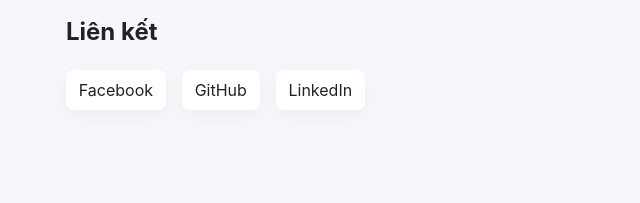
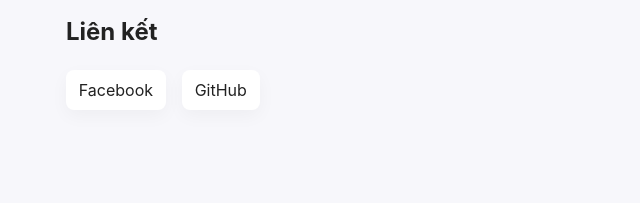
Before and after one commit to JustQuy/CV, a plain HTML site: page index.html in a window 1280 px wide. Shown: the part 617-820 px from the top of the page, 74-714 px from the left. Drawn offline with Linux system fonts and the light colour scheme; files whose address does not match are found by name.

Commit message:
Update index.html

```diff
--- a/index.html
+++ b/index.html
@@ -77,7 +77,6 @@
       <ul class="social-list">
         <li><a href="https://facebook.com/" target="_blank" rel="noopener noreferrer">Facebook</a></li>
         <li><a href="https://github.com/" target="_blank" rel="noopener noreferrer">GitHub</a></li>
-        <li><a href="https://www.linkedin.com/" target="_blank" rel="noopener noreferrer">LinkedIn</a></li>
       </ul>
     </section>
   </main>
```
